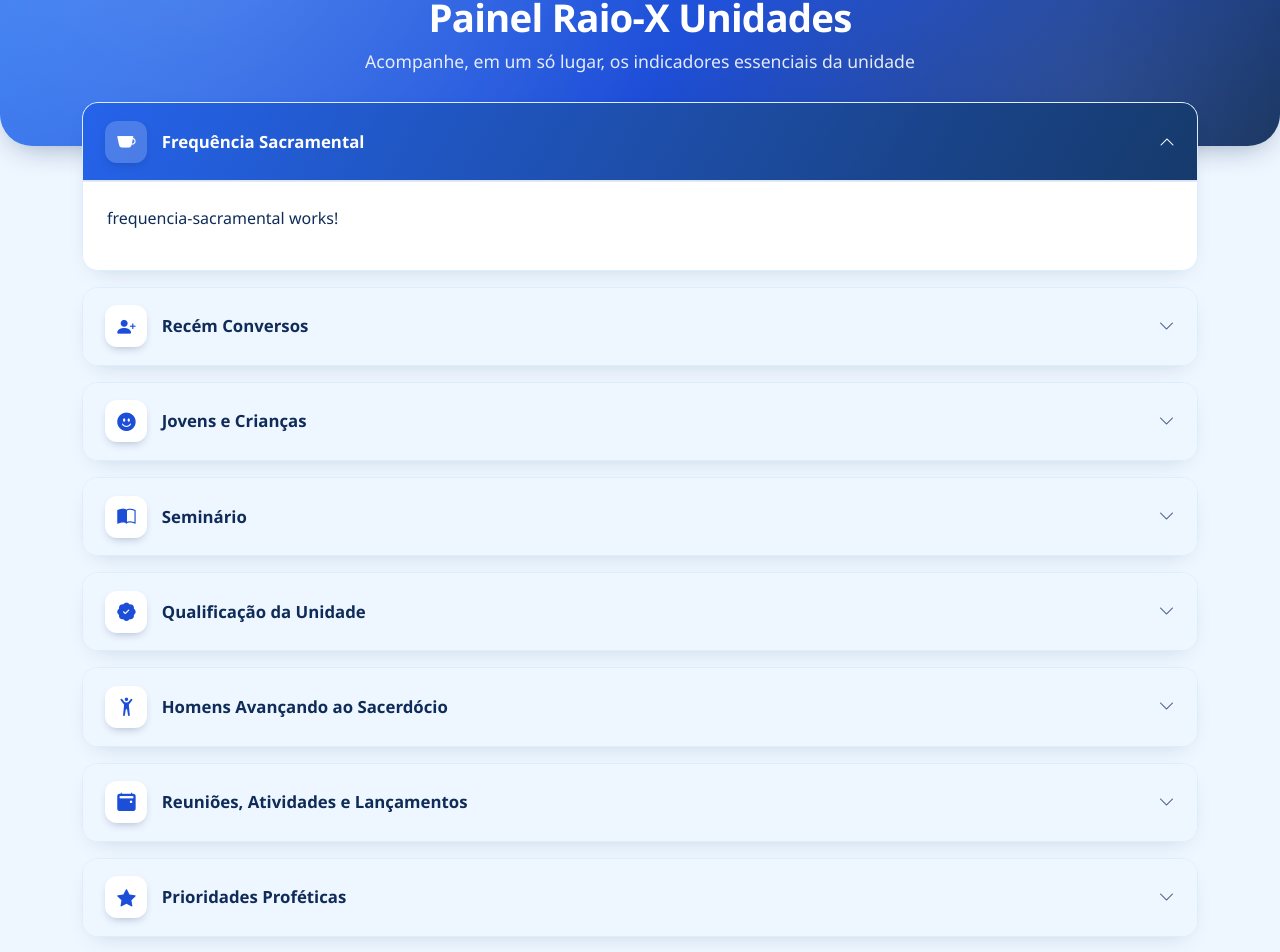
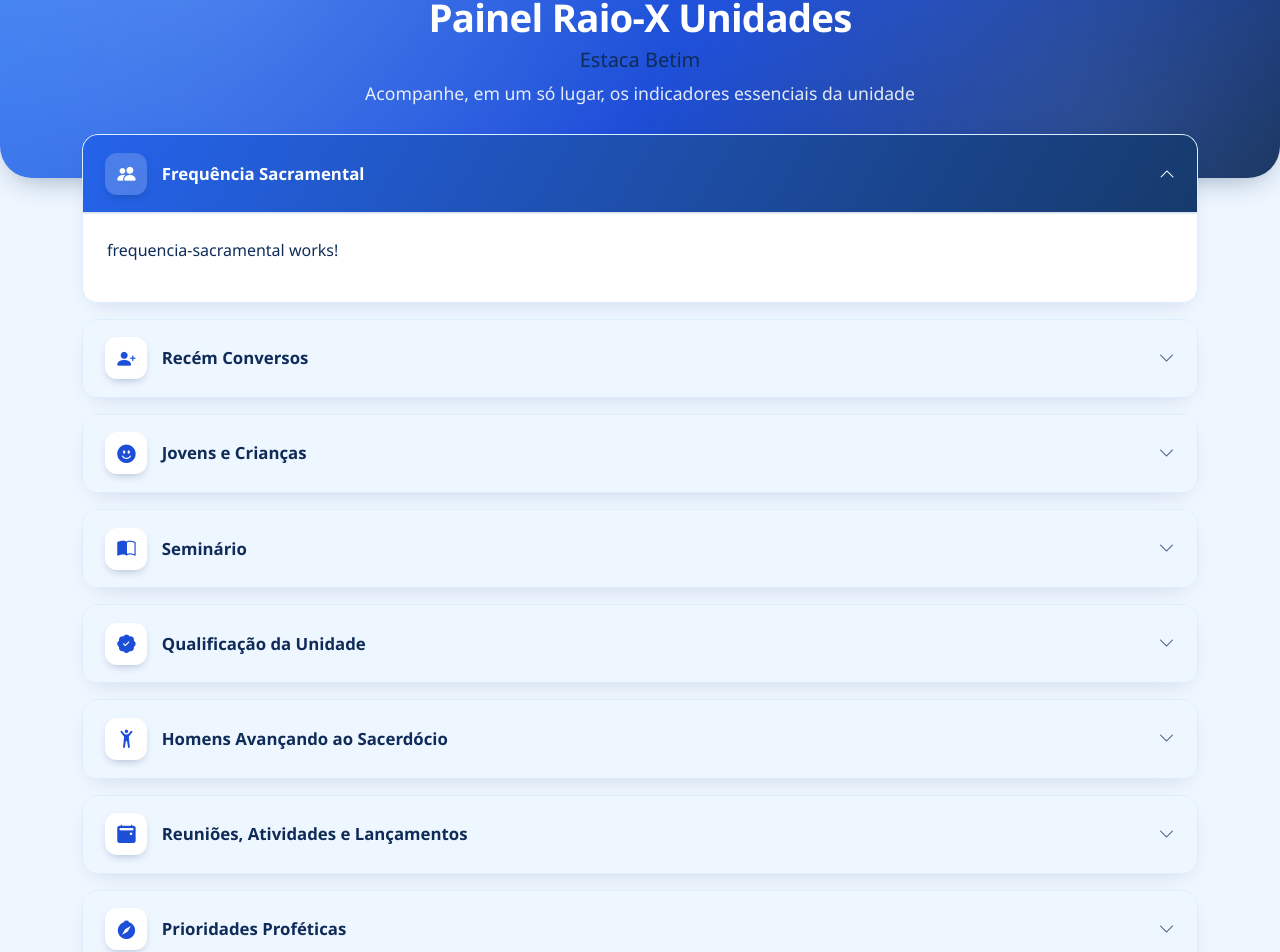
Before and after one commit to Eudermes-Almeida/simplificasud-frontend, an Angular app: page / in a window 1280 px wide. Shown: the part 134-1086 px from the top of the page. Built offline with nearby package versions, Linux system fonts and the light colour scheme.

Commit message:
colocado estaca Betim no cabeçalho

```diff
--- a/src/app/app.component.html
+++ b/src/app/app.component.html
@@ -1 +1,4 @@
+<!-- ngSkipHydration: NgbAccordionBody creates views via raw ViewContainerRef, which
+     Angular's SSR hydration can't reconcile with the prerendered DOM (throws
+     "Expecting instance of DOM Element" and content silently fails to expand). -->
 <app-pai ngSkipHydration></app-pai>
--- a/src/app/componentes/pai/pai.component.html
+++ b/src/app/componentes/pai/pai.component.html
@@ -2,6 +2,7 @@
   <div class="raiox-hero-content">
     <span class="raiox-hero-badge"><i class="bi bi-bar-chart-line-fill"></i></span>
     <h1 class="raiox-hero-title">Painel Raio-X Unidades</h1>
+    <h5>Estaca Betim</h5>
     <p class="raiox-hero-subtitle">Acompanhe, em um só lugar, os indicadores essenciais da unidade</p>
   </div>
 </header>
@@ -13,7 +14,7 @@
     <div ngbAccordionItem="itemUm" [collapsed]="false" class="raiox-card">
       <h2 ngbAccordionHeader>
         <button ngbAccordionButton class="raiox-toggle">
-          <span class="raiox-icon"><i class="bi bi-cup-fill"></i></span>
+          <span class="raiox-icon"><i class="bi bi-people-fill"></i></span>
           <span class="raiox-label">Frequência Sacramental</span>
           <span class="raiox-chevron"><i class="bi bi-chevron-down"></i></span>
         </button>
@@ -139,7 +140,7 @@
     <div ngbAccordionItem="itemOito" class="raiox-card">
       <h2 ngbAccordionHeader>
         <button ngbAccordionButton class="raiox-toggle">
-          <span class="raiox-icon"><i class="bi bi-star-fill"></i></span>
+          <span class="raiox-icon"><i class="bi bi-compass-fill"></i></span>
           <span class="raiox-label">Prioridades Proféticas</span>
           <span class="raiox-chevron"><i class="bi bi-chevron-down"></i></span>
         </button>
```
